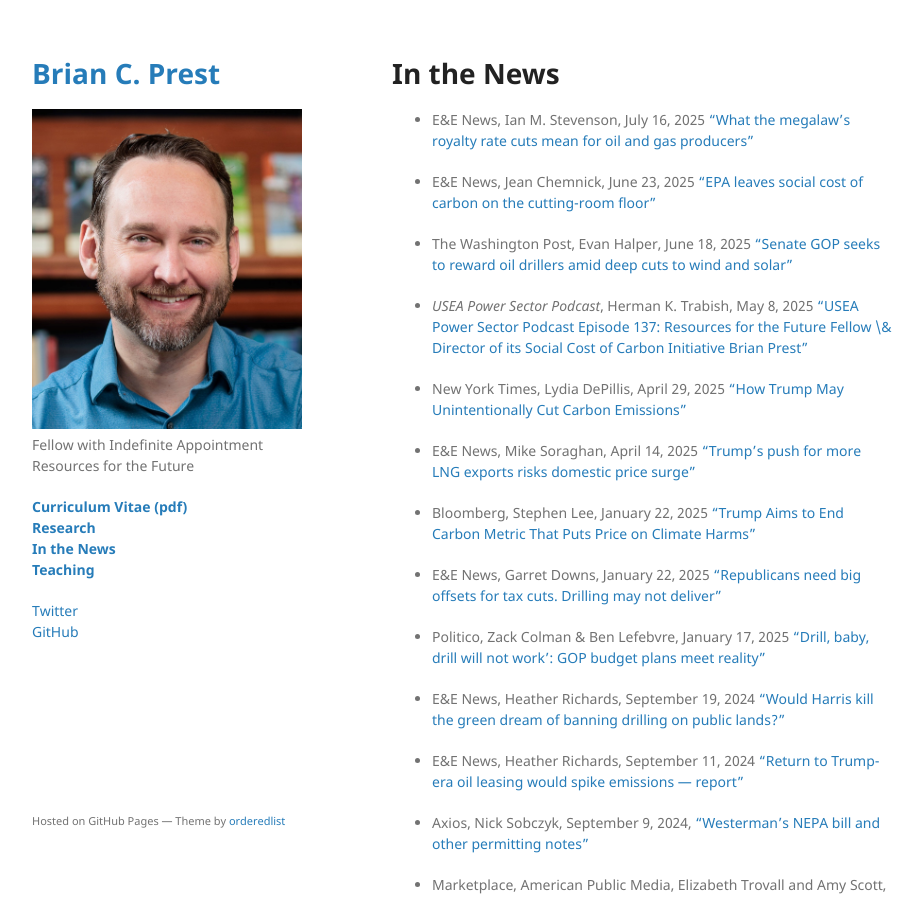
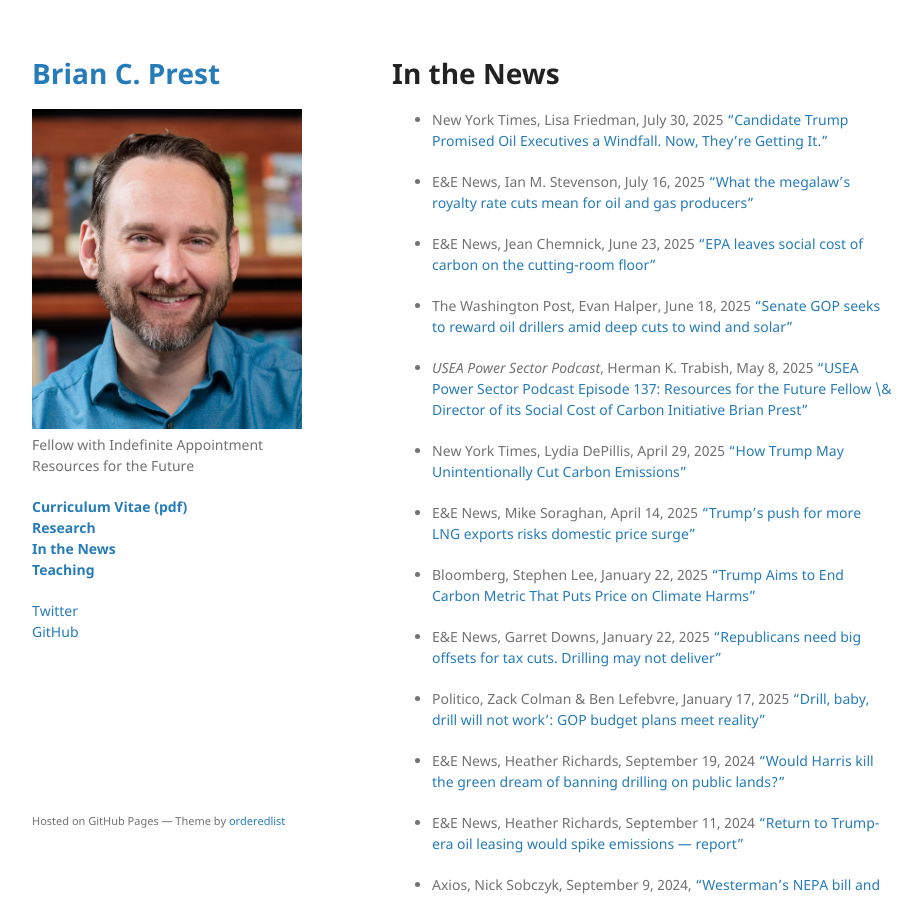
Before and after one commit to bprest/bprest.github.io, a Jekyll site: the page built from in-the-news.md, in a window 1280 px wide and 900 px high. Shown: the whole window, without its empty margins (178-1101 px from the left). Built offline with Jekyll 4.4.1, drawn with Linux system fonts in a browser that asks for light colours; our own code applies the rules of GitHub Pages for plain Markdown files.

Commit message:
add NYT article

```diff
--- a/in-the-news.md
+++ b/in-the-news.md
@@ -3,6 +3,8 @@ layout: default
 ---
 
 # In the News
+
+ * New York Times, Lisa Friedman, July 30, 2025 ["Candidate Trump Promised Oil Executives a Windfall. Now, They’re Getting It."](https://www.nytimes.com/2025/07/30/climate/trump-campaign-funding-oil-industry-tax-breaks.html?smid=nytcore-ios-share&referringSource=articleShare)
 
 * E&E News, Ian M. Stevenson, July 16, 2025 ["What the megalaw’s royalty rate cuts mean for oil and gas producers"](https://subscriber.politicopro.com/article/eenews/2025/07/16/what-the-megalaws-royalty-rate-cuts-mean-for-oil-and-gas-producers-00449049)
 
```
